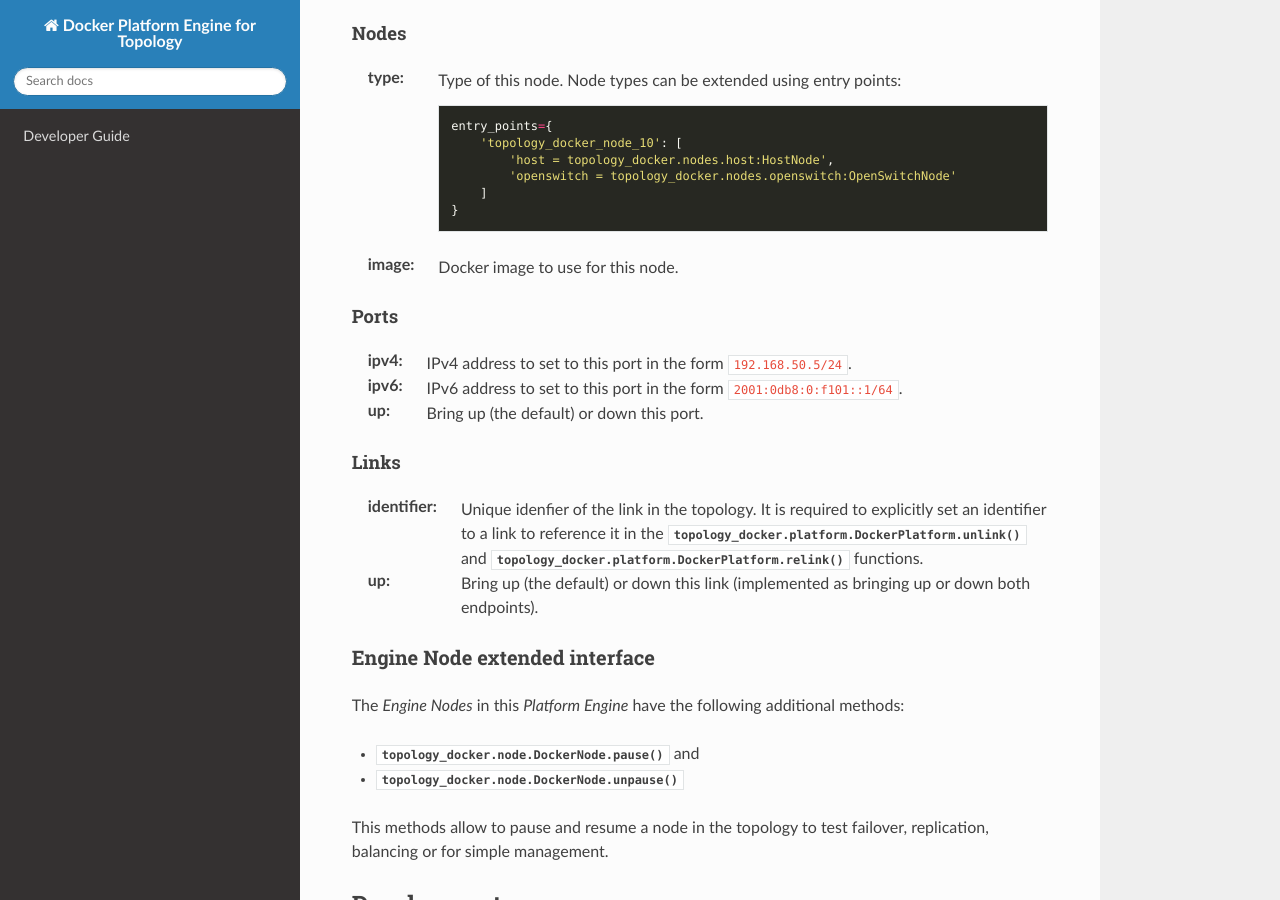
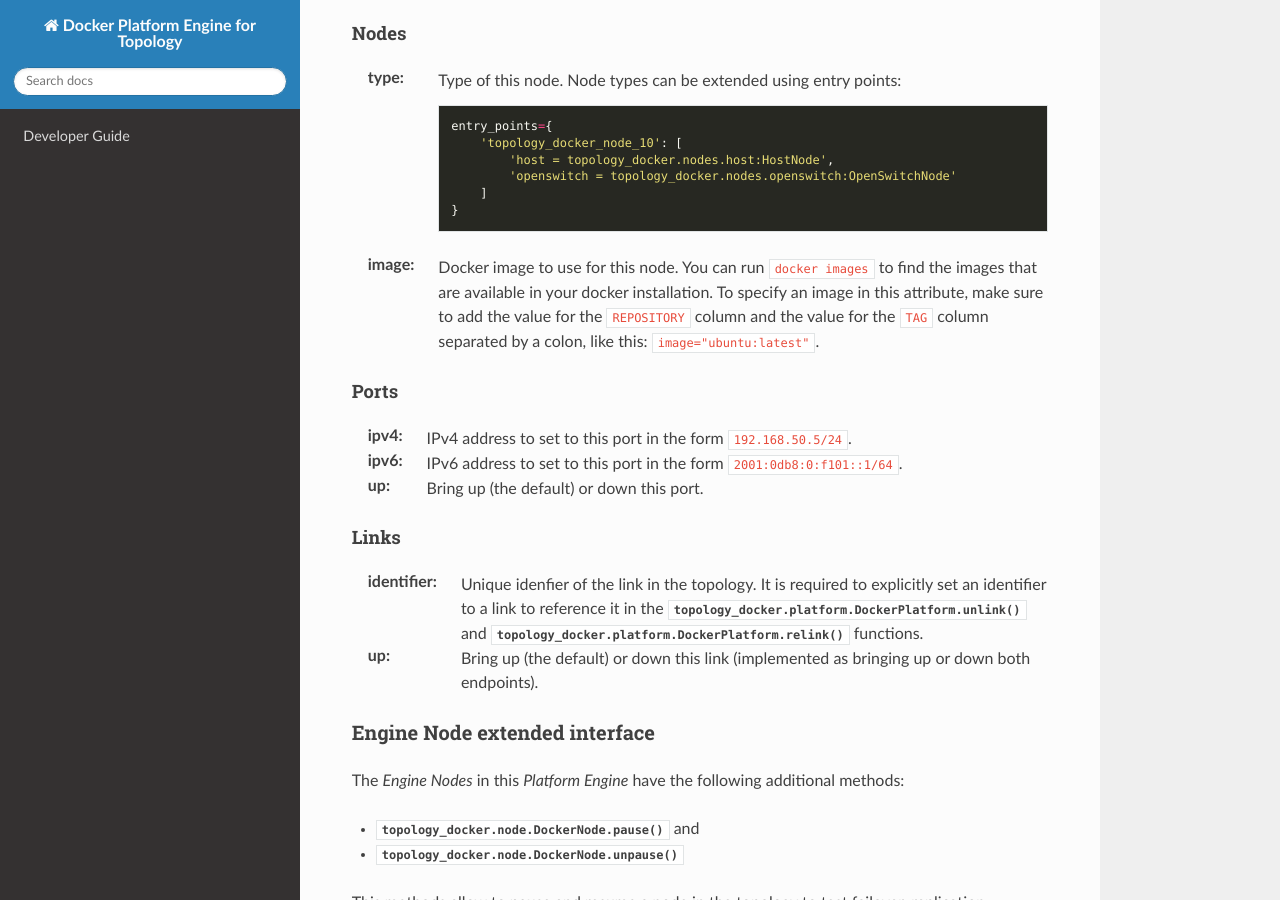
Before and after one commit to HPENetworking/topology, a Sphinx documentation site: the page built from doc/index.rst, in a window 1280 px wide and 900 px high, scrolled down 506 px. Built offline with Sphinx 7.4.7 and the Read the Docs theme 2.0.0, drawn with Linux system fonts in a browser that asks for light colours; pages that are not in the unit, such as notebooks, are missing from menus; the version number could not be read and is left out.

Commit message:
chg: doc: Adding a little more documentation on the image attribute.

```diff
--- a/doc/index.rst
+++ b/doc/index.rst
@@ -44,7 +44,11 @@
             'openswitch = topology_docker.nodes.openswitch:OpenSwitchNode'
         ]
     }
-:image: Docker image to use for this node.
+:image: Docker image to use for this node. You can run ``docker images`` to
+        find the images that are available in your docker installation. To
+        specify an image in this attribute, make sure to add the value for the
+        ``REPOSITORY`` column and the value for the ``TAG`` column separated by
+        a colon, like this: ``image="ubuntu:latest"``.
 
 Ports
 -----
```
